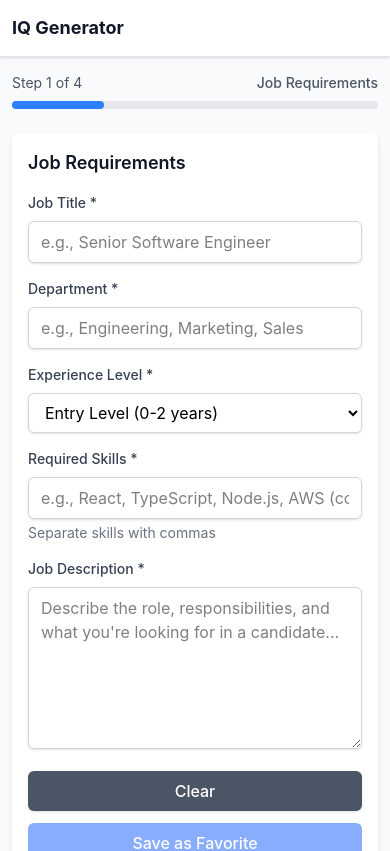
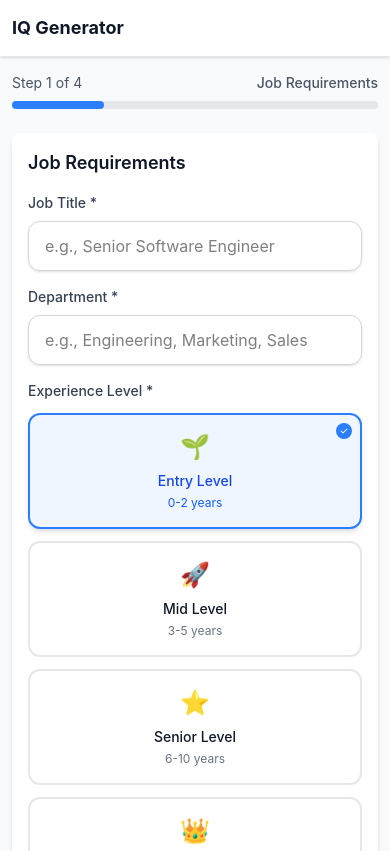
Before and after one commit to Claudiu-SV/mega-bomb-doc, a React (Vite) app: page / in a window 390 px wide. Shown: the top 851 px of the page. Built offline with nearby package versions, Linux system fonts and the light colour scheme.

Commit message:
form design updates

```diff
--- a/src/components/JobRequirementsForm.tsx
+++ b/src/components/JobRequirementsForm.tsx
@@ -164,14 +164,14 @@ const JobRequirementsForm: React.FC<JobRequirementsFormProps> = ({
       {/* Saved Favorites */}
       {favorites.length > 0 && (
         <div className="mb-6">
-          <h3 className="text-md font-medium text-gray-700 mb-3">Saved Favorites</h3>
-          <div className="flex flex-wrap gap-2">
+          <h3 className="text-md font-medium text-gray-700 mb-4">Saved Favorites</h3>
+          <div className="flex flex-wrap gap-3">
             {favorites.map((favorite) => (
-              <div key={favorite.id} className="relative">
+              <div key={favorite.id} className="relative group">
                 <button
                   type="button"
                   onClick={() => handleLoadFavorite(favorite)}
-                  className="pl-3 pr-8 py-2 text-sm font-medium text-gray-700 bg-gray-100 hover:bg-gray-200 hover:text-gray-900 rounded-md transition-colors border border-gray-300"
+                  className="inline-flex items-center pl-4 pr-10 py-2.5 text-sm font-medium text-gray-700 bg-white border border-gray-200 rounded-full hover:bg-blue-50 hover:border-blue-300 hover:text-blue-700 focus:outline-none focus:ring-2 focus:ring-blue-500 focus:ring-offset-2 transition-all duration-200 shadow-sm"
                   title={`Load: ${favorite.title}`}
                 >
                   {favorite.title}
@@ -182,10 +182,12 @@ const JobRequirementsForm: React.FC<JobRequirementsFormProps> = ({
                     e.stopPropagation();
                     handleDeleteFavorite(favorite.id);
                   }}
-                  className="absolute right-1 top-1/2 transform -translate-y-1/2 w-6 h-6 flex items-center justify-center text-gray-400 hover:text-gray-600 hover:bg-gray-300 rounded-full transition-colors text-xs"
+                  className="absolute right-2 top-1/2 transform -translate-y-1/2 w-6 h-6 flex items-center justify-center text-gray-500 hover:text-red-600 hover:bg-red-50 rounded-full transition-all duration-200"
                   title="Delete favorite"
                 >
-                  ×
+                  <svg className="w-4 h-4" fill="none" stroke="currentColor" viewBox="0 0 24 24">
+                    <path strokeLinecap="round" strokeLinejoin="round" strokeWidth={2.5} d="M6 18L18 6M6 6l12 12" />
+                  </svg>
                 </button>
               </div>
             ))}
@@ -203,7 +205,7 @@ const JobRequirementsForm: React.FC<JobRequirementsFormProps> = ({
             type="text"
             id="title"
             {...register('title')}
-            className={`w-full px-3 py-2 border rounded-md shadow-sm focus:outline-none focus:ring-2 focus:ring-blue-500 focus:border-blue-500 ${
+            className={`w-full px-4 py-3 border rounded-xl shadow-sm focus:outline-none focus:ring-2 focus:ring-blue-500 focus:border-blue-500 transition-colors ${
               errors.title ? 'border-red-300' : 'border-gray-300'
             }`}
             placeholder="e.g., Senior Software Engineer"
@@ -222,7 +224,7 @@ const JobRequirementsForm: React.FC<JobRequirementsFormProps> = ({
             type="text"
             id="department"
             {...register('department')}
-            className={`w-full px-3 py-2 border rounded-md shadow-sm focus:outline-none focus:ring-2 focus:ring-blue-500 focus:border-blue-500 ${
+            className={`w-full px-4 py-3 border rounded-xl shadow-sm focus:outline-none focus:ring-2 focus:ring-blue-500 focus:border-blue-500 transition-colors ${
               errors.department ? 'border-red-300' : 'border-gray-300'
             }`}
             placeholder="e.g., Engineering, Marketing, Sales"
@@ -234,23 +236,62 @@ const JobRequirementsForm: React.FC<JobRequirementsFormProps> = ({
 
         {/* Experience Level */}
         <div>
-          <label htmlFor="experienceLevel" className="block text-sm font-medium text-gray-700 mb-2">
+          <label className="block text-sm font-medium text-gray-700 mb-3">
             Experience Level *
           </label>
-          <select
-            id="experienceLevel"
-            {...register('experienceLevel')}
-            className={`w-full px-3 py-2 border rounded-md shadow-sm focus:outline-none focus:ring-2 focus:ring-blue-500 focus:border-blue-500 ${
-              errors.experienceLevel ? 'border-red-300' : 'border-gray-300'
-            }`}
-          >
-            <option value="entry">Entry Level (0-2 years)</option>
-            <option value="mid">Mid Level (3-5 years)</option>
-            <option value="senior">Senior Level (6-10 years)</option>
-            <option value="executive">Executive Level (10+ years)</option>
-          </select>
+          <div className="grid grid-cols-1 sm:grid-cols-2 lg:grid-cols-4 gap-3">
+            {[
+              { value: 'entry', label: 'Entry Level', subtitle: '0-2 years', icon: '🌱' },
+              { value: 'mid', label: 'Mid Level', subtitle: '3-5 years', icon: '🚀' },
+              { value: 'senior', label: 'Senior Level', subtitle: '6-10 years', icon: '⭐' },
+              { value: 'executive', label: 'Executive Level', subtitle: '10+ years', icon: '👑' }
+            ].map((level) => {
+              const isSelected = watchedValues.experienceLevel === level.value;
+              return (
+                <label
+                  key={level.value}
+                  className={`relative cursor-pointer rounded-xl border-2 p-4 transition-all duration-200 hover:shadow-md ${
+                    isSelected
+                      ? 'border-blue-500 bg-blue-50 shadow-md'
+                      : errors.experienceLevel
+                      ? 'border-red-300 bg-white hover:border-red-400'
+                      : 'border-gray-200 bg-white hover:border-gray-300'
+                  }`}
+                >
+                  <input
+                    type="radio"
+                    value={level.value}
+                    {...register('experienceLevel')}
+                    className="sr-only"
+                  />
+                  <div className="flex flex-col items-center text-center">
+                    <div className="text-2xl mb-2">{level.icon}</div>
+                    <div className={`font-medium text-sm ${
+                      isSelected ? 'text-blue-700' : 'text-gray-900'
+                    }`}>
+                      {level.label}
+                    </div>
+                    <div className={`text-xs mt-1 ${
+                      isSelected ? 'text-blue-600' : 'text-gray-500'
+                    }`}>
+                      {level.subtitle}
+                    </div>
+                  </div>
+                  {isSelected && (
+                    <div className="absolute top-2 right-2">
+                      <div className="w-4 h-4 bg-blue-500 rounded-full flex items-center justify-center">
+                        <svg className="w-2.5 h-2.5 text-white" fill="currentColor" viewBox="0 0 20 20">
+                          <path fillRule="evenodd" d="M16.707 5.293a1 1 0 010 1.414l-8 8a1 1 0 01-1.414 0l-4-4a1 1 0 011.414-1.414L8 12.586l7.293-7.293a1 1 0 011.414 0z" clipRule="evenodd" />
+                        </svg>
+                      </div>
+                    </div>
+                  )}
+                </label>
+              );
+            })}
+          </div>
           {errors.experienceLevel && (
-            <p className="mt-1 text-sm text-red-600">{errors.experienceLevel.message}</p>
+            <p className="mt-2 text-sm text-red-600">{errors.experienceLevel.message}</p>
           )}
         </div>
 
@@ -263,7 +304,7 @@ const JobRequirementsForm: React.FC<JobRequirementsFormProps> = ({
             type="text"
             id="requiredSkills"
             {...register('requiredSkills')}
-            className={`w-full px-3 py-2 border rounded-md shadow-sm focus:outline-none focus:ring-2 focus:ring-blue-500 focus:border-blue-500 ${
+            className={`w-full px-4 py-3 border rounded-xl shadow-sm focus:outline-none focus:ring-2 focus:ring-blue-500 focus:border-blue-500 transition-colors ${
               errors.requiredSkills ? 'border-red-300' : 'border-gray-300'
             }`}
             placeholder="e.g., React, TypeScript, Node.js, AWS (comma-separated)"
@@ -285,7 +326,7 @@ const JobRequirementsForm: React.FC<JobRequirementsFormProps> = ({
             id="description"
             {...register('description')}
             rows={6}
-            className={`w-full px-3 py-2 border rounded-md shadow-sm focus:outline-none focus:ring-2 focus:ring-blue-500 focus:border-blue-500 ${
+            className={`w-full px-4 py-3 border rounded-xl shadow-sm focus:outline-none focus:ring-2 focus:ring-blue-500 focus:border-blue-500 transition-colors resize-none ${
               errors.description ? 'border-red-300' : 'border-gray-300'
             }`}
             placeholder="Describe the role, responsibilities, and what you're looking for in a candidate..."
@@ -301,7 +342,7 @@ const JobRequirementsForm: React.FC<JobRequirementsFormProps> = ({
             type="button"
             onClick={handleClear}
             disabled={isClearDisabled}
-            className="px-6 py-2 bg-gray-600 text-white font-medium rounded-md shadow-sm hover:bg-gray-700 focus:outline-none focus:ring-2 focus:ring-gray-500 focus:ring-offset-2 disabled:opacity-50 disabled:cursor-not-allowed"
+            className="px-6 py-3 bg-gray-600 text-white font-medium rounded-full shadow-sm hover:bg-gray-700 focus:outline-none focus:ring-2 focus:ring-gray-500 focus:ring-offset-2 disabled:opacity-50 disabled:cursor-not-allowed transition-colors"
           >
             Clear
           </button>
@@ -310,14 +351,14 @@ const JobRequirementsForm: React.FC<JobRequirementsFormProps> = ({
               type="button"
               onClick={handleSaveAsFavorite}
               disabled={isSaveDisabled}
-              className="px-6 py-2 bg-blue-600 text-white font-medium rounded-md shadow-sm hover:bg-blue-700 focus:outline-none focus:ring-2 focus:ring-blue-500 focus:ring-offset-2 disabled:opacity-50 disabled:cursor-not-allowed"
+              className="px-6 py-3 bg-blue-600 text-white font-medium rounded-full shadow-sm hover:bg-blue-700 focus:outline-none focus:ring-2 focus:ring-blue-500 focus:ring-offset-2 disabled:opacity-50 disabled:cursor-not-allowed transition-colors"
             >
               Save as Favorite
             </button>
             <button
               type="submit"
               disabled={isLoading}
-              className="px-6 py-2 bg-blue-600 text-white font-medium rounded-md shadow-sm hover:bg-blue-700 focus:outline-none focus:ring-2 focus:ring-blue-500 focus:ring-offset-2 disabled:opacity-50 disabled:cursor-not-allowed"
+              className="px-6 py-3 bg-blue-600 text-white font-medium rounded-full shadow-sm hover:bg-blue-700 focus:outline-none focus:ring-2 focus:ring-blue-500 focus:ring-offset-2 disabled:opacity-50 disabled:cursor-not-allowed transition-colors"
             >
               {isLoading ? 'Processing...' : 'Continue to Resume Upload'}
             </button>
@@ -344,7 +385,7 @@ const JobRequirementsForm: React.FC<JobRequirementsFormProps> = ({
           <div className="flex justify-end">
             <button
               onClick={closeDialog}
-              className="px-4 py-2 bg-blue-600 text-white font-medium rounded-md hover:bg-blue-700 focus:outline-none focus:ring-2 focus:ring-blue-500 focus:ring-offset-2 transition-colors"
+              className="px-6 py-3 bg-blue-600 text-white font-medium rounded-xl hover:bg-blue-700 focus:outline-none focus:ring-2 focus:ring-blue-500 focus:ring-offset-2 transition-colors"
             >
               OK
             </button>
```
Also changed, not shown: src/components/ResumeUpload.tsx (+46 -12 lines).
